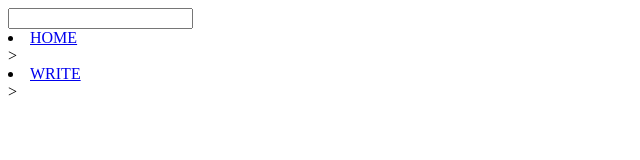
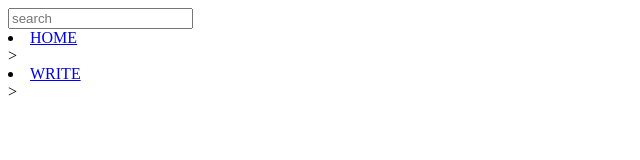
Before and after one commit to 0mina/0mina.github.io, a plain HTML site: page index.html in a window 1280 px wide. Shown: the full height of the page, 0-640 px from the left. Drawn offline with Linux system fonts and the light colour scheme; a web font is replaced by a local one.

Commit message:
Update index.html

```diff
--- a/index.html
+++ b/index.html
@@ -14,7 +14,7 @@
 			<div class="intro_bg">
 				<div class="header">
 					<div class="search_area">
-						<input type="search">
+						<input type="search" placeholder="search">
 					</div>
 					<ui>
 						<li><a href="#">HOME</a></li>>
```
